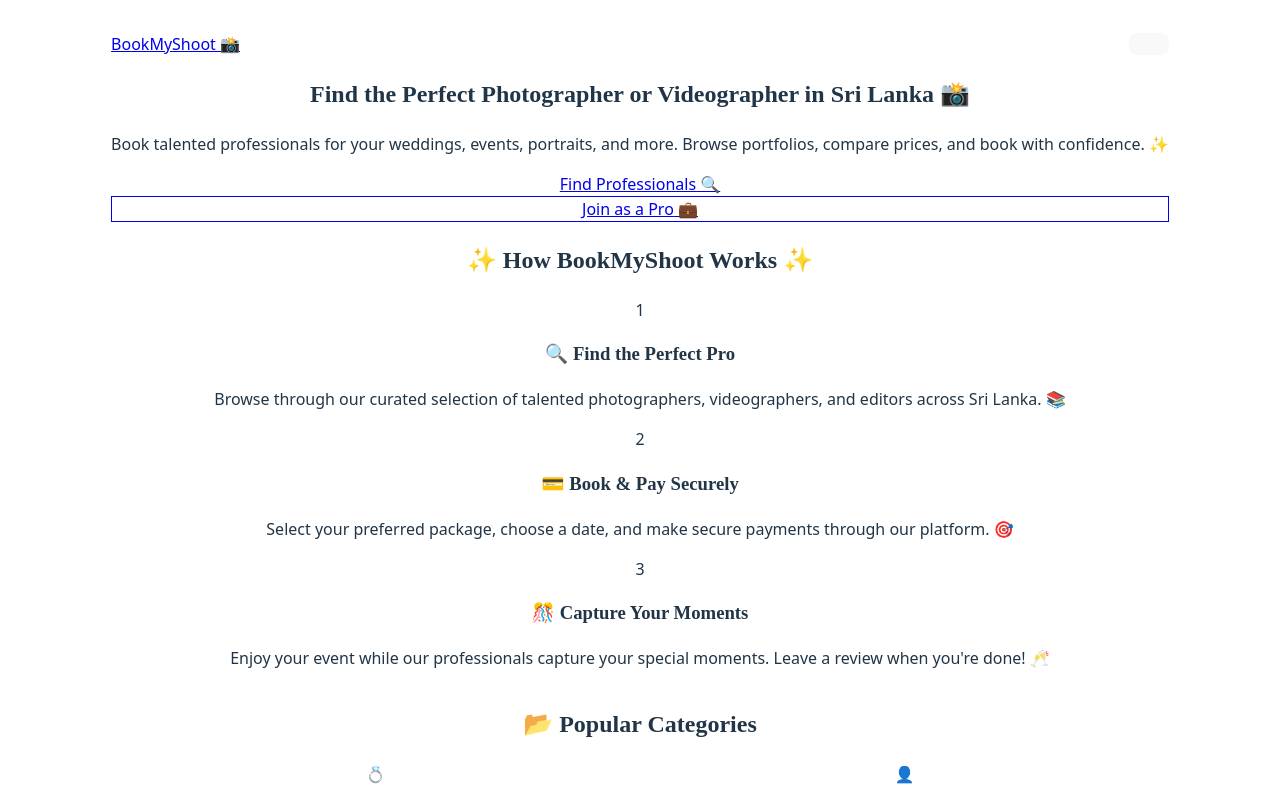
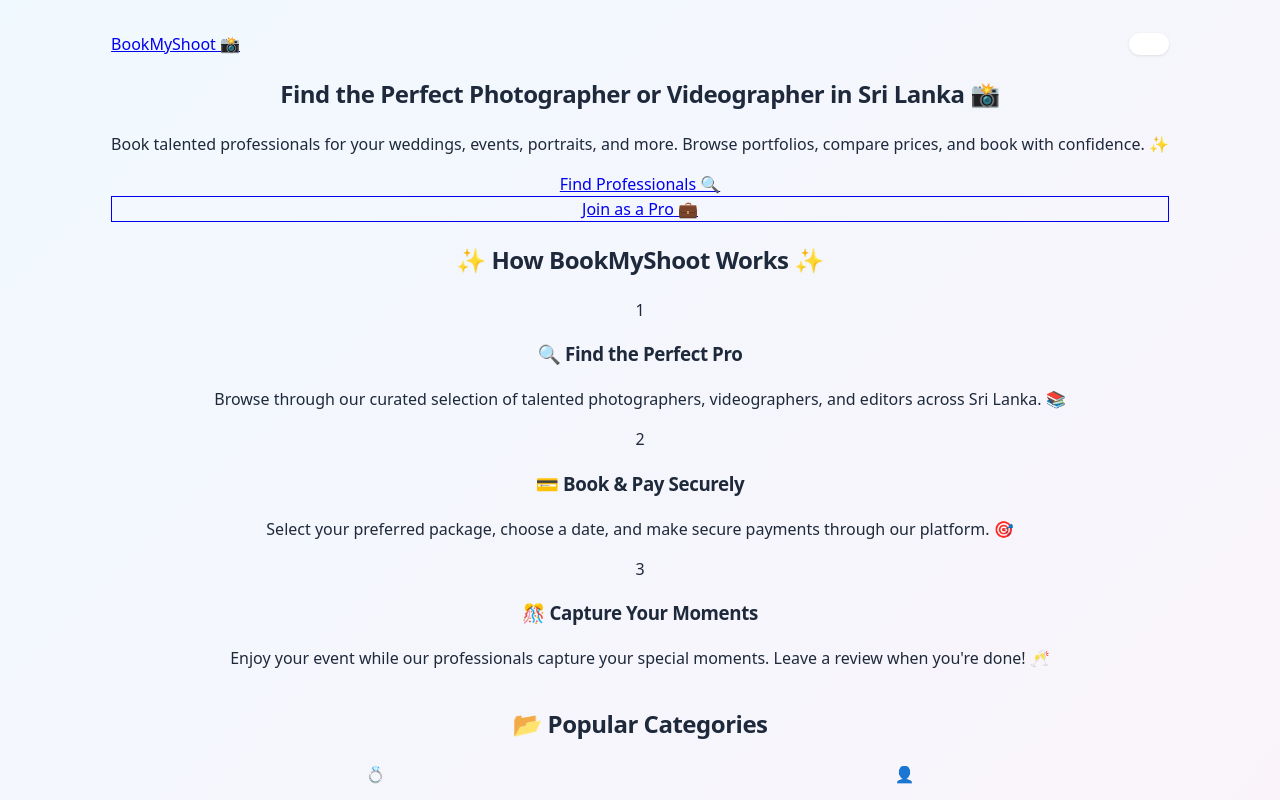
Before and after one commit to Digeee/BookMyShoot, a React (Vite) app in the folder frontend/: page / in a window 1280 px wide. Shown: the top 800 px of the page. Built offline with nearby package versions, Linux system fonts and the light colour scheme.

Commit message:
changes ui

```diff
--- a/frontend/src/index.css
+++ b/frontend/src/index.css
@@ -2,20 +2,30 @@
 @tailwind components;
 @tailwind utilities;
 
-@import url('https://fonts.googleapis.com/css2?family=Dancing+Script:wght@400;700&family=Great+Vibes&family=Handlee&family=Parisienne&display=swap');
+@import url('https://fonts.googleapis.com/css2?family=Poppins:wght@300;400;500;600;700&family=Dancing+Script:wght@400;700&display=swap');
 
 :root {
-  /* Elegant handwriting fonts */
-  --font-handwriting: 'Dancing Script', 'Great Vibes', 'Handlee', 'Parisienne', cursive;
-  --font-primary: 'Dancing Script', system-ui, Avenir, Helvetica, Arial, sans-serif;
+  /* Modern fonts */
+  --font-primary: 'Poppins', system-ui, Avenir, Helvetica, Arial, sans-serif;
+  --font-handwriting: 'Dancing Script', cursive;
+
+  /* Modern color palette */
+  --primary: #6366f1;
+  --primary-dark: #4f46e5;
+  --secondary: #8b5cf6;
+  --accent: #ec4899;
+  --background: #f8fafc;
+  --surface: #ffffff;
+  --text-primary: #1e293b;
+  --text-secondary: #64748b;
 
   font-family: var(--font-primary);
   line-height: 1.5;
   font-weight: 400;
 
   color-scheme: light dark;
-  color: rgba(255, 255, 255, 0.87);
-  background-color: #ffffff;
+  color: var(--text-primary);
+  background-color: var(--background);
 
   font-synthesis: none;
   text-rendering: optimizeLegibility;
@@ -30,32 +40,101 @@
   place-items: center;
   min-width: 320px;
   min-height: 100vh;
+  background: linear-gradient(135deg, #f0f9ff 0%, #fdf2f8 100%);
 }
 
 h1, h2, h3, h4, h5, h6 {
-  font-family: var(--font-handwriting);
+  font-family: var(--font-primary);
   font-weight: 700;
+  letter-spacing: -0.02em;
 }
 
 button {
-  border-radius: 8px;
+  border-radius: 12px;
   border: 1px solid transparent;
   padding: 0.6em 1.2em;
   font-size: 1em;
   font-weight: 500;
   font-family: inherit;
-  background-color: #f9f9f9;
+  background-color: var(--surface);
   cursor: pointer;
-  transition: border-color 0.25s;
+  transition: all 0.3s cubic-bezier(0.4, 0, 0.2, 1);
+  box-shadow: 0 1px 3px rgba(0, 0, 0, 0.1);
 }
 
 button:hover {
-  border-color: #646cff;
+  transform: translateY(-2px);
+  box-shadow: 0 10px 25px rgba(0, 0, 0, 0.15);
 }
 
 button:focus,
 button:focus-visible {
   outline: 4px auto -webkit-focus-ring-color;
+  outline-offset: 2px;
+}
+
+/* Glossy card styles */
+.glass-card {
+  background: rgba(255, 255, 255, 0.85);
+  backdrop-filter: blur(12px);
+  -webkit-backdrop-filter: blur(12px);
+  border: 1px solid rgba(255, 255, 255, 0.5);
+  border-radius: 20px;
+  box-shadow:
+    0 8px 32px rgba(31, 38, 135, 0.15),
+    inset 0 2px 8px rgba(255, 255, 255, 0.4);
+  transition: all 0.4s cubic-bezier(0.175, 0.885, 0.32, 1.275);
+}
+
+.glass-card:hover {
+  transform: translateY(-5px);
+  box-shadow:
+    0 15px 35px rgba(31, 38, 135, 0.25),
+    inset 0 2px 10px rgba(255, 255, 255, 0.6);
+}
+
+/* Gradient text */
+.gradient-text {
+  background: linear-gradient(90deg, var(--primary), var(--secondary), var(--accent));
+  -webkit-background-clip: text;
+  -webkit-text-fill-color: transparent;
+  background-clip: text;
+}
+
+/* Modern buttons */
+.modern-btn {
+  position: relative;
+  overflow: hidden;
+  border: none;
+  border-radius: 12px;
+  padding: 12px 24px;
+  font-weight: 600;
+  transition: all 0.3s ease;
+  box-shadow: 0 4px 15px rgba(99, 102, 241, 0.3);
+}
+
+.modern-btn::before {
+  content: '';
+  position: absolute;
+  top: 0;
+  left: -100%;
+  width: 100%;
+  height: 100%;
+  background: linear-gradient(90deg, transparent, rgba(255, 255, 255, 0.4), transparent);
+  transition: 0.5s;
+}
+
+.modern-btn:hover::before {
+  left: 100%;
+}
+
+.modern-btn:hover {
+  transform: translateY(-3px);
+  box-shadow: 0 8px 25px rgba(99, 102, 241, 0.5);
+}
+
+.modern-btn:active {
+  transform: translateY(-1px);
 }
 
 /* Emoji support */
@@ -65,15 +144,42 @@
   vertical-align: middle;
 }
 
+/* Smooth animations */
+@keyframes fadeInUp {
+  from {
+    opacity: 0;
+    transform: translateY(20px);
+  }
+  to {
+    opacity: 1;
+    transform: translateY(0);
+  }
+}
+
+.fade-in-up {
+  animation: fadeInUp 0.6s ease-out forwards;
+}
+
+/* Responsive design enhancements */
 @media (prefers-color-scheme: light) {
   :root {
-    color: #213547;
-    background-color: #ffffff;
+    color: var(--text-primary);
+    background-color: var(--background);
   }
   a:hover {
-    color: #747bff;
+    color: var(--primary-dark);
   }
   button {
-    background-color: #f9f9f9;
+    background-color: var(--surface);
   }
 }
+
+/* Glass morphism effect for containers */
+.glass-container {
+  background: rgba(255, 255, 255, 0.7);
+  backdrop-filter: blur(10px);
+  -webkit-backdrop-filter: blur(10px);
+  border-radius: 24px;
+  border: 1px solid rgba(255, 255, 255, 0.18);
+  box-shadow: 0 8px 32px 0 rgba(31, 38, 135, 0.37);
+}
```
